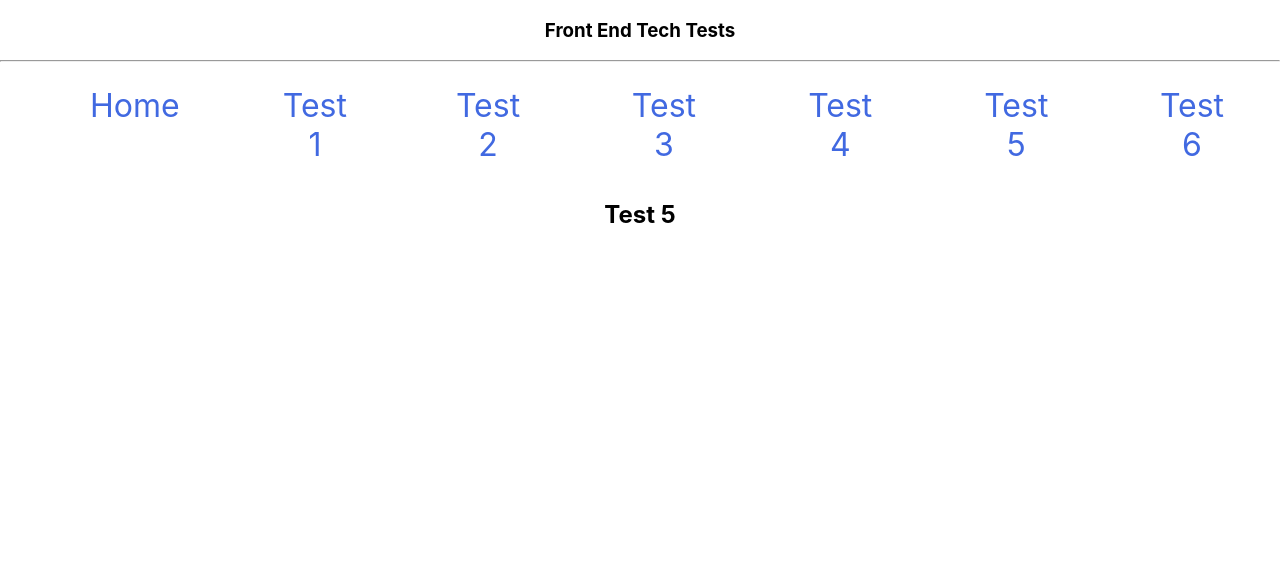
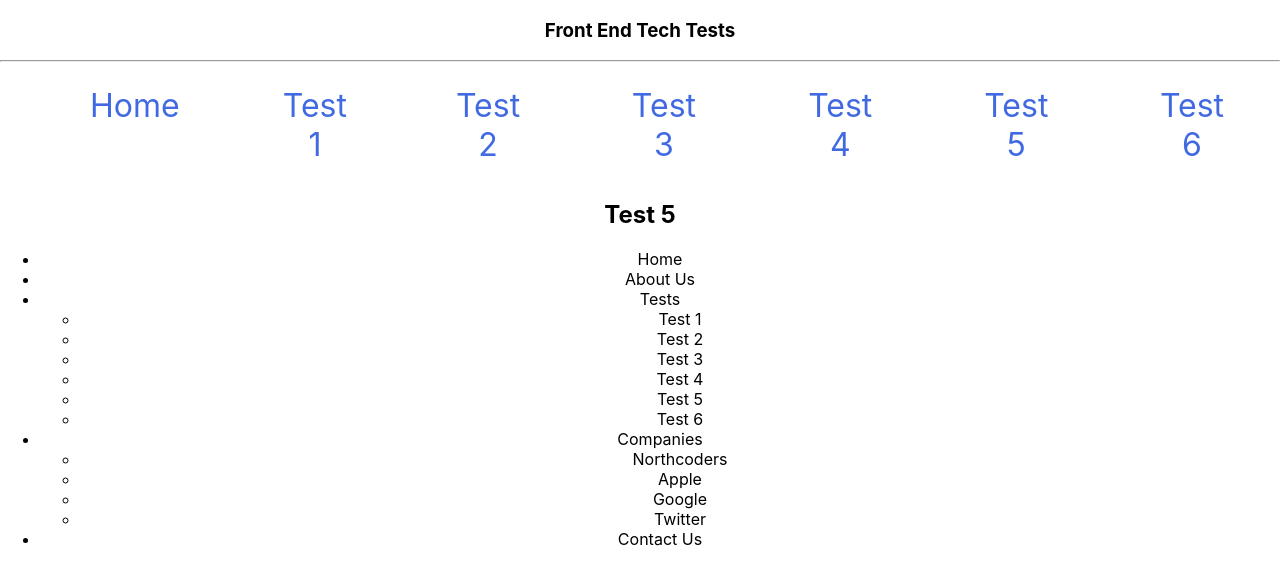
Before and after one commit to Edd-NC/front-end-tech-tests, a React (Create React App) app: page /test/5 in a window 1280 px wide. Shown: the top 584 px of the page. Built offline with nearby package versions, Linux system fonts and the light colour scheme.

Commit message:
Building up drop down menu list

```diff
--- a/src/components/test5/Test5.jsx
+++ b/src/components/test5/Test5.jsx
@@ -1,7 +1,30 @@
+import "./Test5.css";
+
 const Test5 = () => {
     return (
         <section>
             <h2>Test 5</h2>
+            <section className="menu">
+            <ul>
+                <li>Home</li>
+                <li>About Us</li>
+                <li>Tests<ul>
+                    <li>Test 1</li>
+                    <li>Test 2</li>
+                    <li>Test 3</li>
+                    <li>Test 4</li>
+                    <li>Test 5</li>
+                    <li>Test 6</li>
+                    </ul></li>
+                <li>Companies<ul>
+                    <li>Northcoders</li>
+                    <li>Apple</li>
+                    <li>Google</li>
+                    <li>Twitter</li>
+                    </ul></li>
+                <li>Contact Us</li>
+            </ul>
+            </section>
         </section>
     )
 }
```
